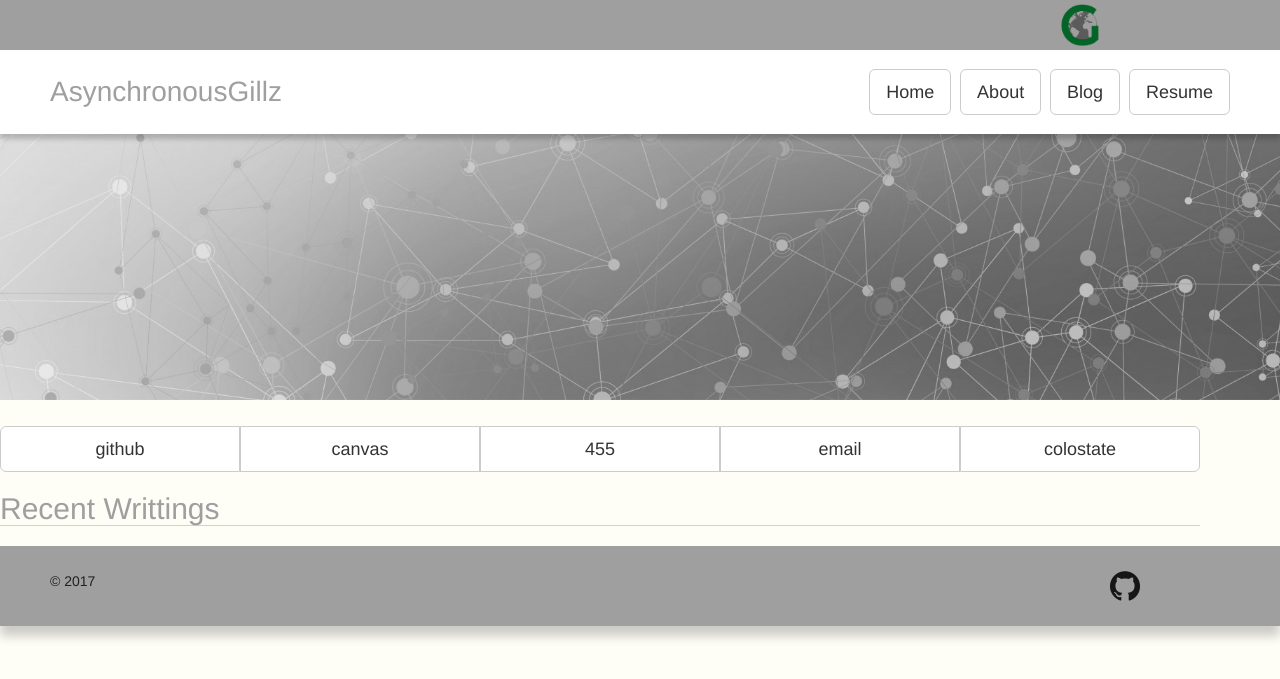
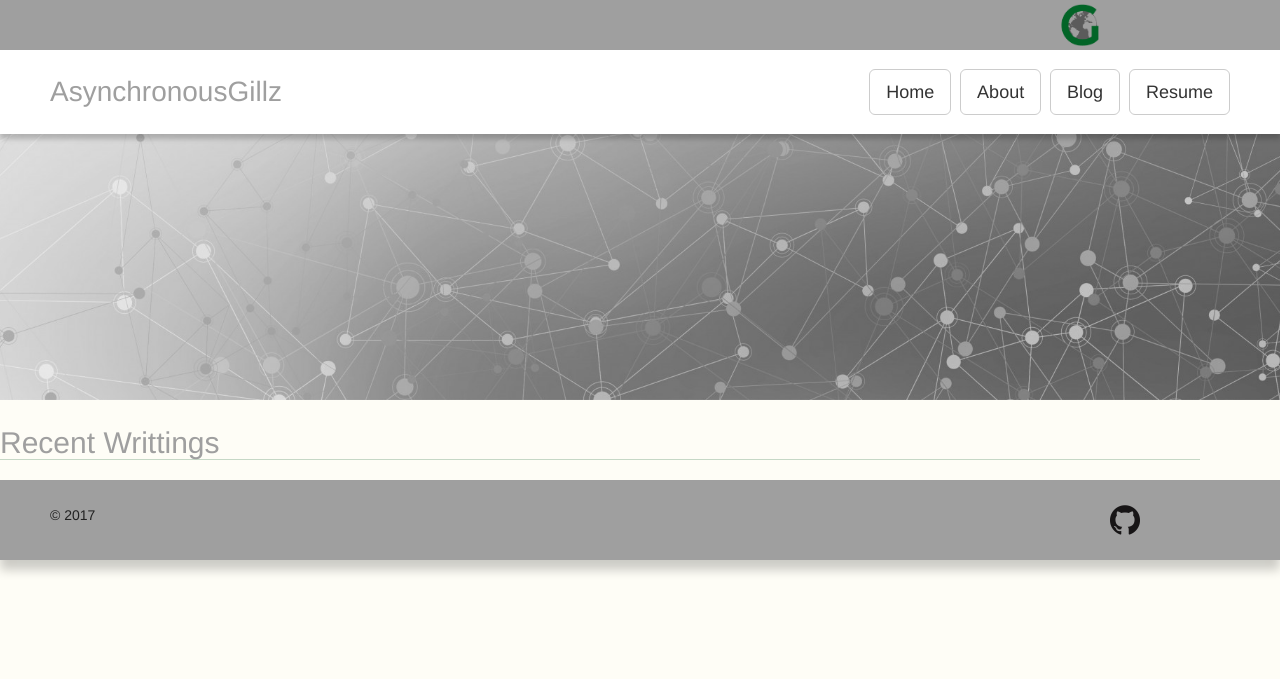
Before and after one commit to GerhardOfRivia/GerhardOfRivia.github.io, a Jekyll site: the page built from index.md, in a window 1280 px wide. Shown: the top 679 px of the page. Built offline with Jekyll 4.4.1, drawn with Linux system fonts in a browser that asks for light colours; nearby versions of some CDN libraries.

Commit message:
Changed main location.

```diff
--- a/_includes/footer.html
+++ b/_includes/footer.html
@@ -1,4 +1,3 @@
-</main>
 <footer>
 	<div id="footer-bottom">
 		<div class="sheet">
--- a/_includes/nav.html
+++ b/_includes/nav.html
@@ -29,8 +29,7 @@
 		<div id="top-cover-image-wrapper">
 			<div id="top-cover-image-inner" data-anchor-target="#skrollr > main" data-0="top:-10%" data-top-top="top:0%" class="skrollable skrollable-between" style="top: -10%;"></div>
 		</div>
-	</header>
-	<main>
+		<div class="sheet">
 			<div class="btn-group btn-group-justified" role="group" aria-label="quick links">
 				<a target="_blank" class="btn btn-default btn-lg" role="button" href="//github.com/AsynchronousGillz">github</a>
 				<a target="_blank" class="btn btn-default btn-lg" role="button" href="//info.canvas.colostate.edu/">canvas</a>
@@ -38,3 +37,5 @@
 				<a target="_blank" class="btn btn-default btn-lg" role="button" href="//eid.colostate.edu/gmail/">email</a>
 				<a target="_blank" class="btn btn-default btn-lg" role="button" href="//www.colostate.edu/">colostate</a>
 			</div>
+		</div>
+	</header>
```
Lines whose indentation alone changed are shown as unchanged.
